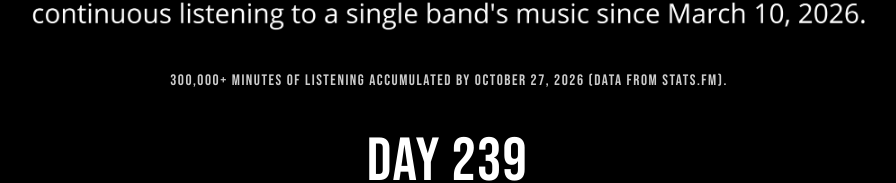
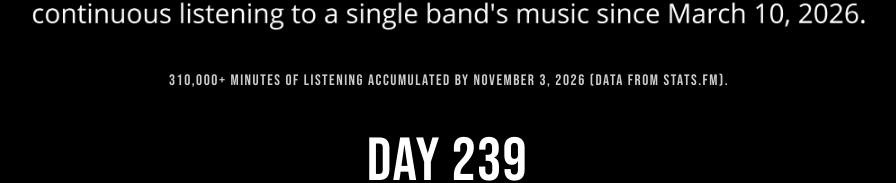
Before and after one commit to michalinakulpa/perceptionoflistening, a plain HTML site: page index.html in a window 1280 px wide. Shown: the part 214-397 px from the top of the page, without its empty margins (191-1087 px from the left). Drawn offline with nearby package versions, Linux system fonts and the light colour scheme; no server answers; a script that the page names is missing.

Commit message:
Update index.html

```diff
--- a/index.html
+++ b/index.html
@@ -211,7 +211,7 @@ transform: translateX(-1.5px);
 <img src="images/hero.jpg" alt="Perception of Listening" class="hero">
 
 <div id="milestone">
-300,000+ minutes of listening accumulated by October 27, 2026 (data from stats.fm).
+310,000+ minutes of listening accumulated by November 3, 2026 (data from stats.fm).
 </div>
 
 <div class="day-block">
```
